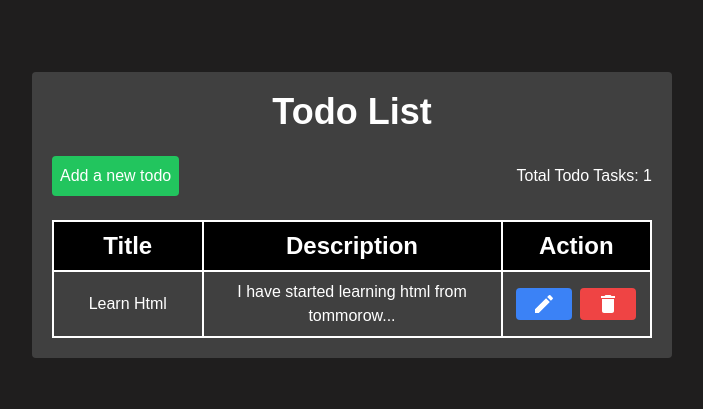
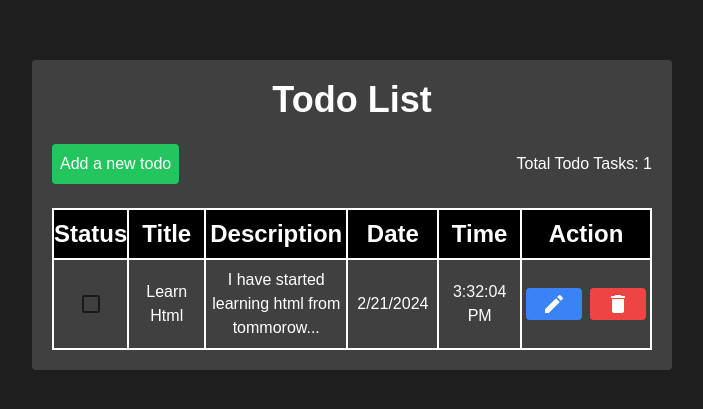
Before and after one commit to DevAttaulNoor/redux_toolkit_todo, a React (Create React App) app: page / in a window 1280 px wide. Shown: the part 185-594 px from the top of the page, without its empty margins (288-991 px from the left). Built offline with nearby package versions, Linux system fonts and the light colour scheme.

Commit message:
Modified

```diff
--- a/src/Components/Add.jsx
+++ b/src/Components/Add.jsx
@@ -2,6 +2,7 @@ import React, { useState } from 'react'
 import { Link, useNavigate } from 'react-router-dom'
 import { useDispatch, useSelector } from 'react-redux'
 import { addTodo } from '../Redux/TodoReducer'
+import Checkbox from '@mui/material/Checkbox';
 
 function Add() {
     const dispatch = useDispatch()
@@ -9,16 +10,19 @@ function Add() {
     const todos = useSelector((state) => state.todos)
     const [title, setTitle] = useState('')
     const [description, setDescription] = useState('')
+    const time = new Date().toLocaleTimeString()
+    const date = new Date().toLocaleDateString()
+    const complete = <Checkbox />
 
     const handleSubmit = (e) => {
         e.preventDefault();
-        let newId = 1; // Default id value if todos array is empty
+        let newId = 1;
 
         if (todos.length !== 0) {
-            newId = todos[todos.length - 1].id + 1; // Assign id based on the last item's id
+            newId = todos[todos.length - 1].id + 1;
         }
 
-        dispatch(addTodo({ id: newId, title, description }));
+        dispatch(addTodo({ id: newId, title, description, time, date, complete}));
         navigate('/')
     }
 
--- a/src/Components/Home.jsx
+++ b/src/Components/Home.jsx
@@ -26,18 +26,24 @@ function Home() {
                 <table className='w-full'>
                     <thead>
                         <tr className='text-2xl text-white bg-black'>
-                            <th className='w-3/12 py-2 border-2 border-white'>Title</th>
-                            <th className='w-6/12 py-2 border-2 border-white'>Description</th>
-                            <th className='w-3/12 py-2 border-2 border-white'>Action</th>
+                            <th className='w-1/12 py-2 border-2 border-white'>Status</th>
+                            <th className='w-2/12 py-2 border-2 border-white'>Title</th>
+                            <th className='w-3/12 py-2 border-2 border-white'>Description</th>
+                            <th className='w-2/12 py-2 border-2 border-white'>Date</th>
+                            <th className='w-2/12 py-2 border-2 border-white'>Time</th>
+                            <th className='w-2/12 py-2 border-2 border-white'>Action</th>
                         </tr>
                     </thead>
 
                     <tbody>
                         {todos.map((todo, index) => (
                             <tr key={index}>
-                                <td className='w-3/12 px-1 py-2 text-center border-2 border-white'>{todo.title}</td>
-                                <td className='w-6/12 px-1 py-2 text-center border-2 border-white'>{todo.description}</td>
-                                <td className='w-3/12 px-1 py-2 border-2 border-white'>
+                                <td className='w-1/12 px-1 py-2 text-center border-2 border-white'>{todo.complete}</td>
+                                <td className='w-2/12 px-1 py-2 text-center border-2 border-white'>{todo.title}</td>
+                                <td className='w-3/12 px-1 py-2 text-center border-2 border-white'>{todo.description}</td>
+                                <td className='w-2/12 px-1 py-2 text-center border-2 border-white'>{todo.date}</td>
+                                <td className='w-2/12 px-1 py-2 text-center border-2 border-white'>{todo.time}</td>
+                                <td className='w-2/12 px-1 py-2 border-2 border-white'>
                                     <div className='flex items-center justify-center '>
                                         <Link to={`/update/${todo.id}`} className='px-4 py-1 mr-2 text-white bg-blue-500 rounded '>
                                             <EditIcon />
--- a/src/Redux/TodoReducer.js
+++ b/src/Redux/TodoReducer.js
@@ -1,3 +1,4 @@
+import Checkbox from '@mui/material/Checkbox';
 import { createSlice } from "@reduxjs/toolkit";
 
 const initialState = [
@@ -5,8 +6,13 @@ const initialState = [
         id: 1,
         title: 'Learn Html',
         description: 'I have started learning html from tommorow...',
+        time: `${new Date().toLocaleTimeString()}`,
+        date: `${new Date().toLocaleDateString()}`,
+        complete: <Checkbox />
     }
 ]
+
+console.log(initialState)
 
 export const todoSlice = createSlice({
     name: 'todos',
```
